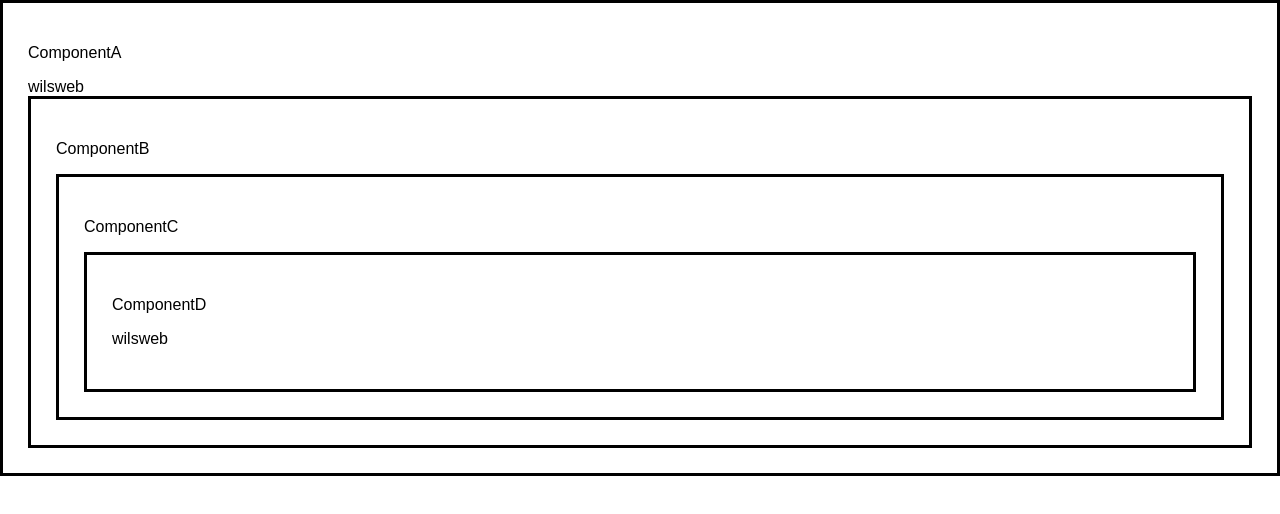
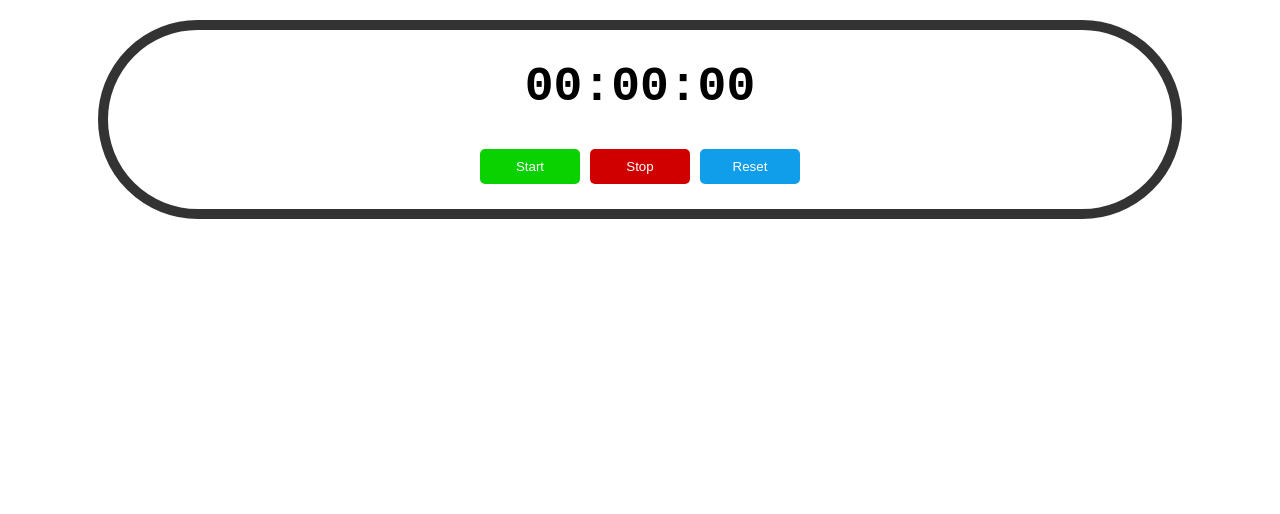
Before and after one commit to wilfried-237/learn-app-react, a React (Vite) app: page / in a window 1280 px wide. Shown: the top 514 px of the page. Built offline with nearby package versions, Linux system fonts and the light colour scheme.

Commit message:
stop watch done

```diff
--- a/src/App.jsx
+++ b/src/App.jsx
@@ -12,7 +12,10 @@
 // import MyComponent from './MyComponent';
 // import ToDoList from "./ToDoList";
 // import Clock from './Clock';
-import ComponentA from './ComponentA';
+// import ComponentA from './ComponentA';
+
+import StopWatch from "./StopWatch"
+
 
 function App() {
 
@@ -33,8 +36,7 @@
   return(
     <>
 
-      <ComponentA />
-
+      <StopWatch />
       {/* <Header />
       <List lists={developers} />
       <List lists={devops} />
--- a/src/ComponentA.jsx
+++ b/src/ComponentA.jsx
@@ -6,8 +6,6 @@
 
 const ComponentA = () => {
   const [user, setUser] = useState("wilsweb");
-
-
 
   return (
     <div className="box">
--- /dev/null
+++ b/src/StopWatch.jsx
@@ -0,0 +1,70 @@
+// import React from 'react'
+
+import { useEffect, useRef, useState } from "react"
+
+function StopWatch() {
+
+    const [isRunning, setIsRunning] = useState(false)
+    const [elapsedTime, setElapsedTime] = useState(0)
+    const intervalIdRef = useRef(null)
+    const startTimeRef = useRef(0)
+
+    useEffect(()=>{
+
+        if(isRunning){
+           intervalIdRef.current = setInterval(()=>{
+                setElapsedTime(Date.now() - startTimeRef.current)
+            }, 10)
+
+            return ()=>{
+                clearInterval(intervalIdRef.current)
+            }
+
+        }
+
+
+    }, [isRunning])
+
+    function start(){
+        setIsRunning(true)
+        startTimeRef.current = Date.now() - elapsedTime
+
+    }
+
+    function stop(){
+        isRunning(false)
+    }
+
+    function reset(){
+        elapsedTime(0)
+        isRunning(false)
+    }
+
+    function formatTime(){
+        // let hours = Math.floor(elapsedTime / (1000 * 60 * 60))
+        let minutes = Math.floor(elapsedTime / (1000 * 60) % 60)
+        let seconds = Math.floor((elapsedTime / 1000) % 60)
+        let milliSeconds = Math.floor(elapsedTime % 1000 / 10)
+
+        minutes = String(minutes).padStart(2,"0")
+        seconds = String(seconds).padStart(2,"0")
+        milliSeconds = String(milliSeconds).padStart(2,"0")
+
+        return `${minutes}:${seconds}:${milliSeconds}`
+    }
+
+
+  return (
+    <div className="stopWatch">
+        <p>{formatTime()}</p>
+        <div className="btn">
+            <button className="startButton" onClick={start}>Start</button>
+            <button className="stopButton" onClick={stop}>Stop</button>
+            <button className="resetButton" onClick={reset}>Reset</button>
+
+        </div>
+    </div>
+  )
+}
+
+export default StopWatch
--- a/src/index.css
+++ b/src/index.css
@@ -178,3 +178,67 @@
   border: 3px solid black;
   padding: 25px;
 }
+
+.stopWatch{
+  border: 10px solid hsla(0, 0%, 0%, 0.8);
+  width: 80%;
+  margin: auto;
+  text-align: center;
+  margin-top: 20px;
+  border-radius: 150px;
+  align-items: center;
+  padding: 20px 20px;
+}
+
+.stopWatch p{
+  font-size: 3rem;
+  font-family: monospace;
+  font-weight: bold;
+  margin: 10px 0px 30px 0px;
+}
+
+.startButton{
+  background-color: hsl(117, 100%, 41%);
+  padding: 5px;
+  border: none;
+  border-radius: 5px;
+  width: 100px;
+  color: hsl(0, 0%, 100%);
+  margin: 5px;
+  cursor: pointer;
+  padding: 10px;
+}
+
+.stopButton{
+  background-color: hsl(0, 100%, 41%);
+  padding: 5px;
+  border: none;
+  border-radius: 5px;
+  width: 100px;
+  color: hsl(0, 0%, 100%);
+  margin: 5px;
+  cursor: pointer;
+  padding: 10px;
+}
+
+.resetButton{
+  background-color: hsl(201, 87%, 49%);
+  padding: 5px;
+  border: none;
+  border-radius: 5px;
+  width: 100px;
+  color: hsl(0, 0%, 100%);
+  margin: 5px;
+  cursor: pointer;
+  padding: 10px;
+}
+
+.startButton:hover{
+  background-color: hsl(117, 100%, 31%);
+}
+.stopButton:hover{
+  background-color: hsl(0, 100%, 31%);
+}
+.resetButton:hover{
+  background-color: hsl(201, 87%, 39%);
+}
```
